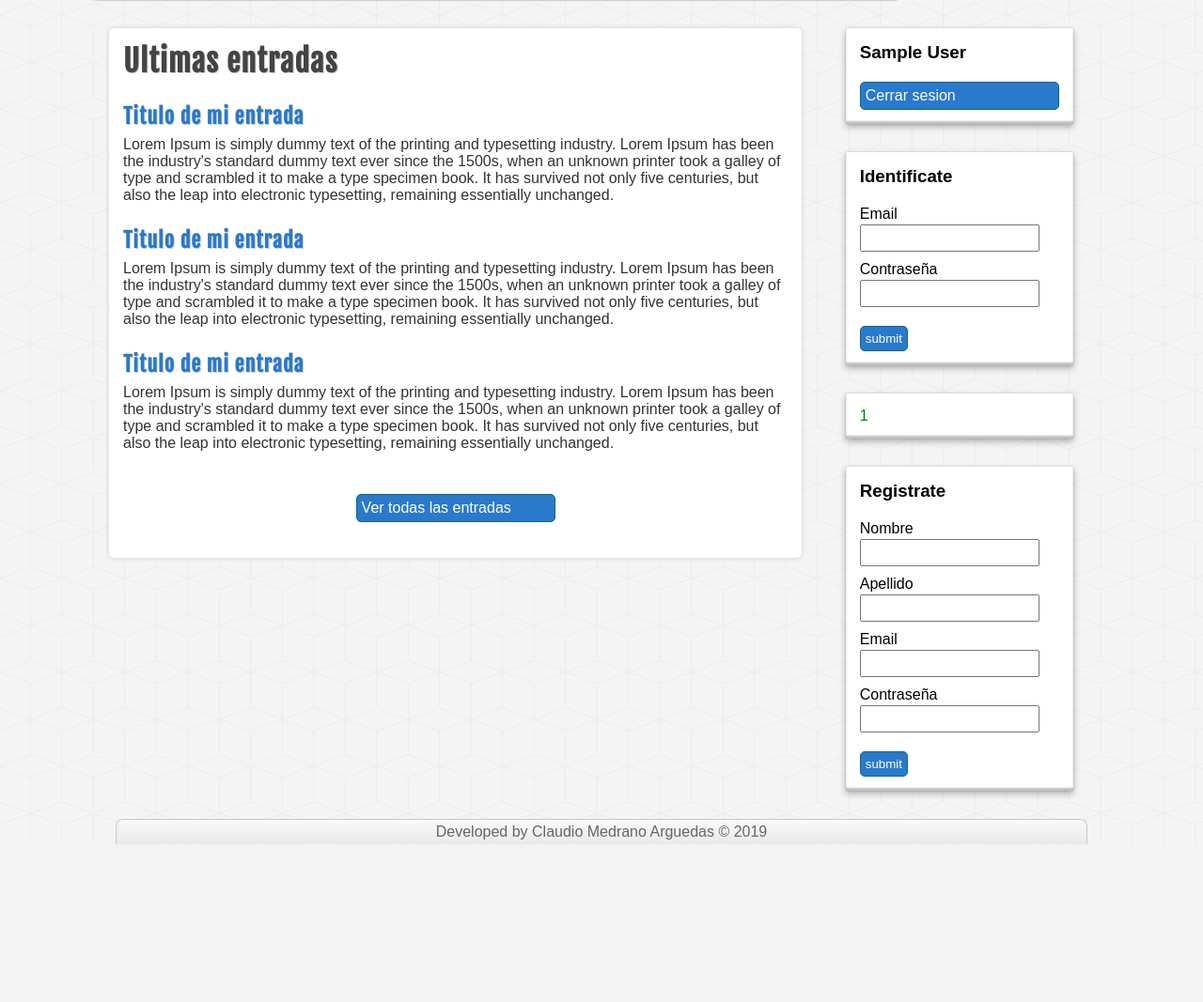
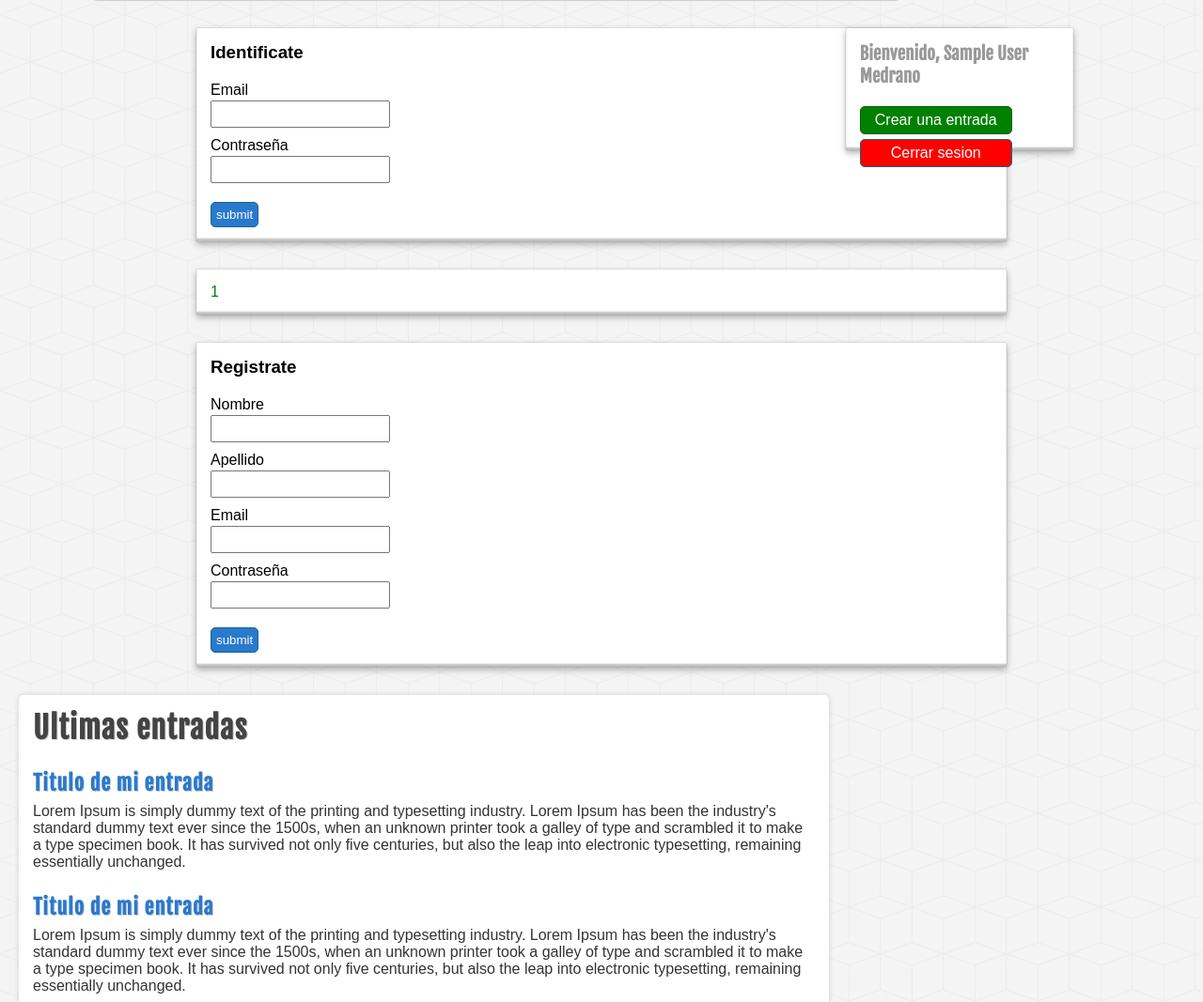
Before and after one commit to claudiomed/CursoPHP, a PHP site: page / in a window 1280 px wide. Shown: the part 147-1214 px from the top of the page at 94% size. Before the commit the page ends 1046 px from the top, so only its background shows below. Run offline with PHP 8.4, Linux system fonts and the light colour scheme; the visitor is signed in with stand-in values (Sample User, id 1).

Commit message:
Changes on buttons

```diff
--- a/Practica/Proyecto PHP/Assets/Css/style.css
+++ b/Practica/Proyecto PHP/Assets/Css/style.css
@@ -148,7 +148,6 @@ input[type="password"]{
     margin-bottom: 2px;
 }
 
-.boton,
 input[type="button"],
 input[type="submit"]
 {
@@ -162,11 +161,50 @@ input[type="submit"]
     margin-top: 20px;
 }
 
+.boton{
+    display: block;
+    padding: 5px;
+    border-radius: 5px;
+    color: white;
+    background: #2979CD;
+    border: 1px solid #156785;
+    cursor: pointer;
+    margin-top: 5px;
+    margin-bottom: 5px;
+    width: 150px;
+    text-align: center;
+}
+
+.boton-entrada{
+    background-color: green;
+    border-color: darkgreen;
+
+}
+
+.boton-cerrarSesion{
+    background-color: red;
+}
+
+.boton-misDatos{
+    background-color: orange;
+}
+
+
 input[type="text"],
 input[type="email"],
 input[type="password"]{
     margin-bottom: 10px;
     padding: 5px;
+}
+
+#usuario-logueado{
+    margin-top: auto;
+    height: 100px;
+}
+
+#usuario-logueado h3{
+    font-family: "fajala", Helvetica;
+    color: #999;
 }
 
 .block-aside h3{
--- a/Practica/Proyecto PHP/Includes/connection.php
+++ b/Practica/Proyecto PHP/Includes/connection.php
@@ -1,8 +1,8 @@
 <?php
     $server='localhost';
-    $userName='Medrano';
+    $userName='root';
     $password='Password';
-    $database='masterphp';
+    $database='medrano';
 
     $connection= mysqli_connect($server,$userName,$password, $database);
     $_SESSION['connection']=$connection;
--- /dev/null
+++ b/Practica/Proyecto PHP/Includes/entradas.php
@@ -0,0 +1,5 @@
+<?php
+
+    echo "This is the entry page";
+
+?>
--- a/Practica/Proyecto PHP/Includes/sidebar.php
+++ b/Practica/Proyecto PHP/Includes/sidebar.php
@@ -5,8 +5,10 @@
             <?php if(isset($_SESSION['usuario'])):?>
             <div id="usuario-logueado" class="block-aside">
                 <?php $nombre=getUserInformation($_SESSION['email']);?>
-                <h3><?php echo $nombre['nombre']." ".$nombre['apellido']?></h3>
-                <a class="boton" href="includes/close_session.php">Cerrar sesion</a>
+                <h3><?php echo "Bienvenido, " .$nombre['nombre']." ".$nombre['apellido']?></h3>
+                <a class="boton boton-entrada" href="includes/entradas.php">Crear una entrada</a>
+                <a class="boton boton-cerrarSesion" href="includes/close_session.php">Cerrar sesion</a>
+            </div>
             </div>
             <?php endif;?>
             <div id="login" class="block-aside">
--- a/Practica/Proyecto PHP/login.php
+++ b/Practica/Proyecto PHP/login.php
@@ -23,7 +23,6 @@
         }else{
             return NULL;
         }
-
     }
 
     //SE EXTRAE LA INFORMACION DEL USUARIO PARA MOSTRARLO CUANDO SE HACE EL LOGIN
@@ -38,8 +37,8 @@
         if(verifyAccount($email, $password)===NULL){
             session_start();
             echo"The account does not exist";
+            header("refresh:3; url=index.php");
             unset($_POST);
-            $_SESSION['usuario']=true;
         }else if(verifyAccount($email, $password)){
             session_start();
             echo"Login successfull";
@@ -49,8 +48,8 @@
         }else{
             session_start();
             echo"Login failed";
+            header("refresh:3; url=index.php");
             unset($_POST);
-            $_SESSION['usuario']=NULL;
         }
     }
 
```
